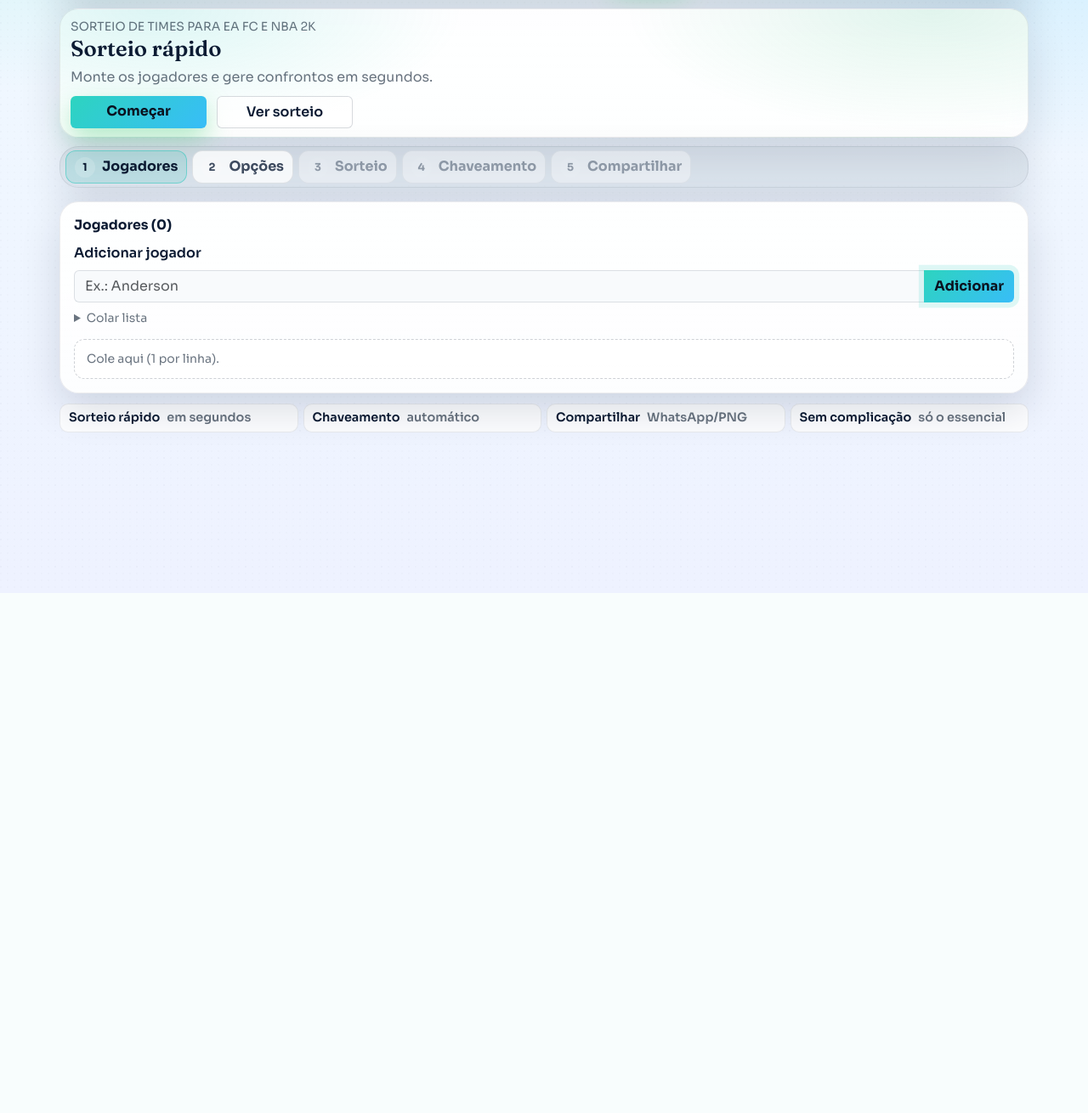
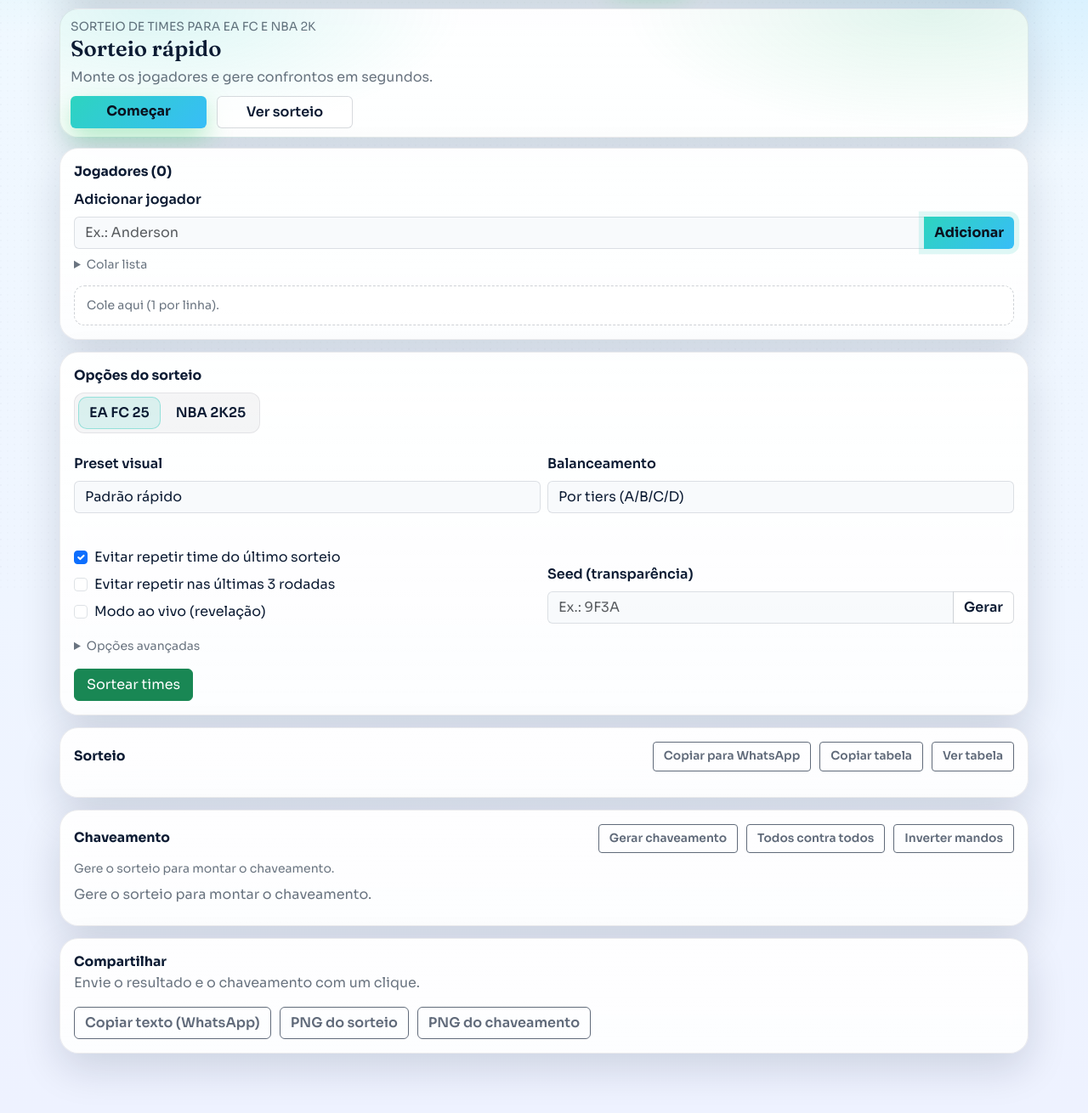
Before and after one commit to andersoncoutom-max/Futebol-Basquete, a Flask app: page / in a window 1280 px wide. Shown: the part 102-1412 px from the top of the page at 85% size. Before the commit the page ends 794 px from the top, so only its background shows below. Run offline with Flask 3, Linux system fonts and the light colour scheme.

Commit message:
Esconde abas/benefícios e une opções no fluxo principal

```diff
--- a/templates/index.html
+++ b/templates/index.html
@@ -272,29 +272,7 @@
       min-width: 160px;
     }
 
-    .benefits-row {
-      margin-top: 12px;
-      display: grid;
-      grid-template-columns: repeat(auto-fit, minmax(150px, 1fr));
-      gap: 6px;
-      font-size: 0.9rem;
-    }
-
-    .benefit-pill {
-      border-radius: 10px;
-      padding: 8px 10px;
-      display: flex;
-      gap: 8px;
-      align-items: center;
-      border: 1px solid rgba(12, 27, 51, 0.08);
-      background: rgba(255, 255, 255, 0.82);
-      font-size: 0.9rem;
-    }
-
-    .benefit-pill span {
-      font-weight: 600;
-      line-height: 1.1;
-    }
+    .benefits-row { display: none; }
 
     .muted { color: var(--muted); }
 
@@ -363,16 +341,7 @@
       border: 1px solid rgba(22, 195, 181, 0.35);
     }
 
-    .tabs {
-      margin-top: 10px;
-      padding: 4px 6px;
-      display: flex;
-      gap: 6px;
-      flex-wrap: wrap;
-      align-items: center;
-      background: rgba(11, 31, 42, 0.08);
-      border: 1px solid rgba(11, 31, 42, 0.08);
-    }
+    .tabs { display: none; }
 
     .tab-btn {
       border: 1px solid rgba(11, 31, 42, 0.12);
@@ -411,14 +380,12 @@
     }
 
     .tab-panels {
-      margin-top: 16px;
+      margin-top: 12px;
       display: grid;
-      gap: 16px;
+      gap: 14px;
     }
 
-    .tab-panel { display: none; }
-
-    .tab-panel.active { display: block; }
+    .tab-panel { display: block; }
 
     .layout {
       display: grid;
```
